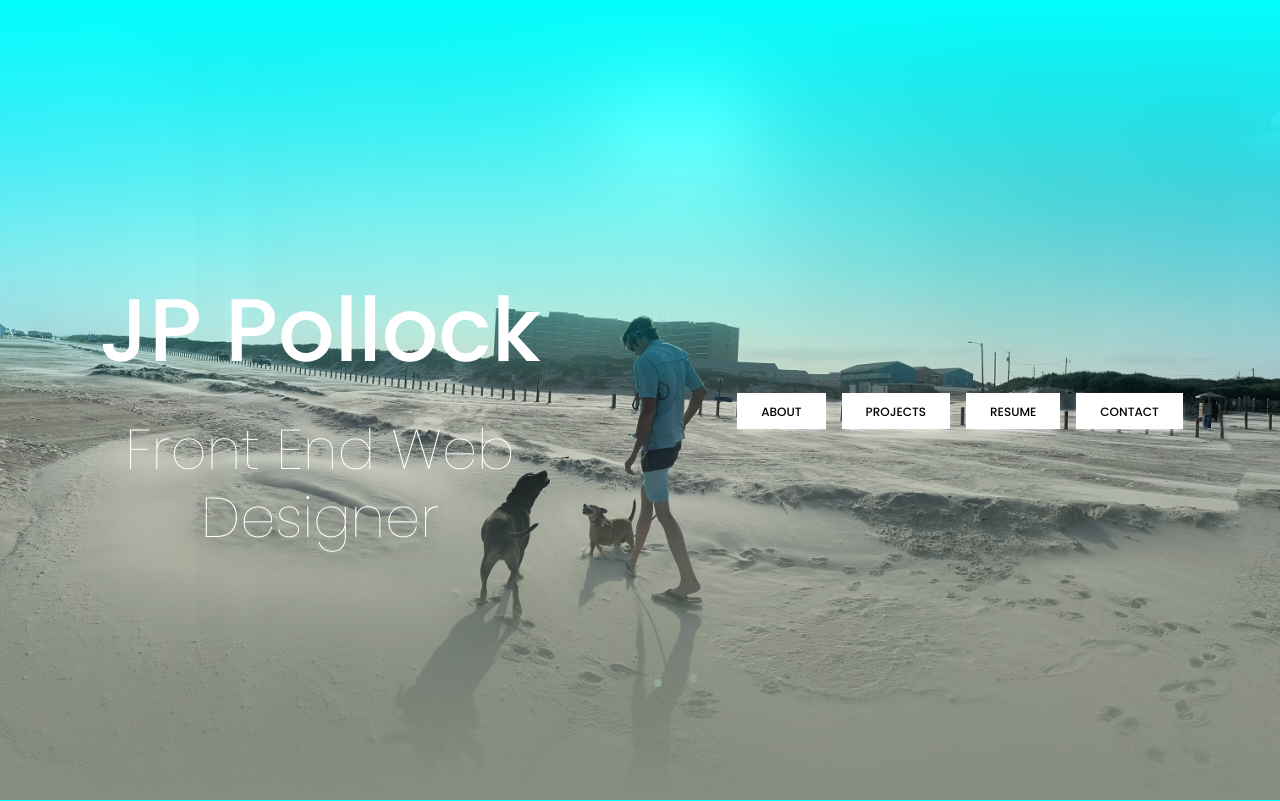
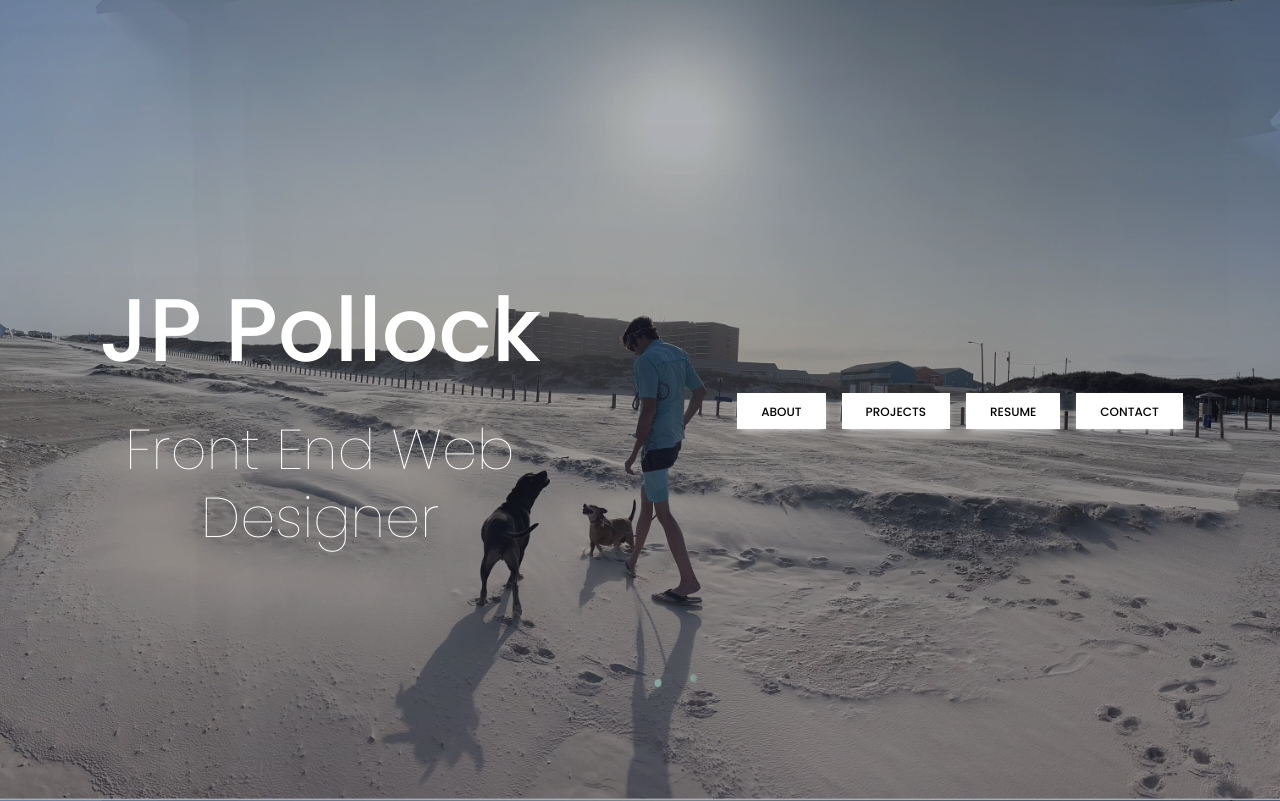
Before and after one commit to James-Pollock/portfolio, a React (Create React App) app: page / in a window 1280 px wide. Shown: the top 801 px of the page. Built offline with nearby package versions, Linux system fonts and the light colour scheme.

Commit message:
bunch of stuff

```diff
--- a/src/styles.scss
+++ b/src/styles.scss
@@ -167,7 +167,8 @@ body {
   background-size: cover;
   background-attachment: fixed;
   background-position: center;
-  background-image: linear-gradient(aqua,rgba(0, 255, 255, 0.03),#878D7E), url(../beach.jpg);
+  background-image: linear-gradient(rgba(5, 15, 26, .3333333333333333), rgba(58, 53, 71, .395)),
+      url(../beach.jpg);
   z-index: 1
 }
 
```
Also changed, not shown: src/css/styles.min.css.
